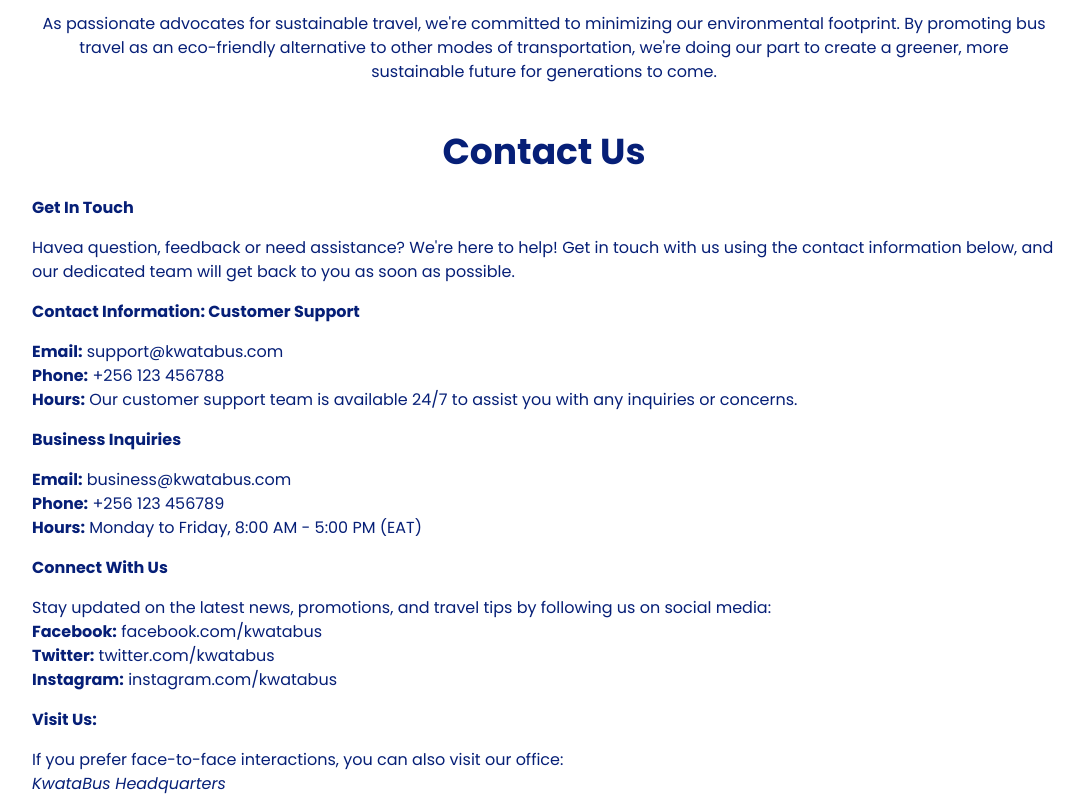
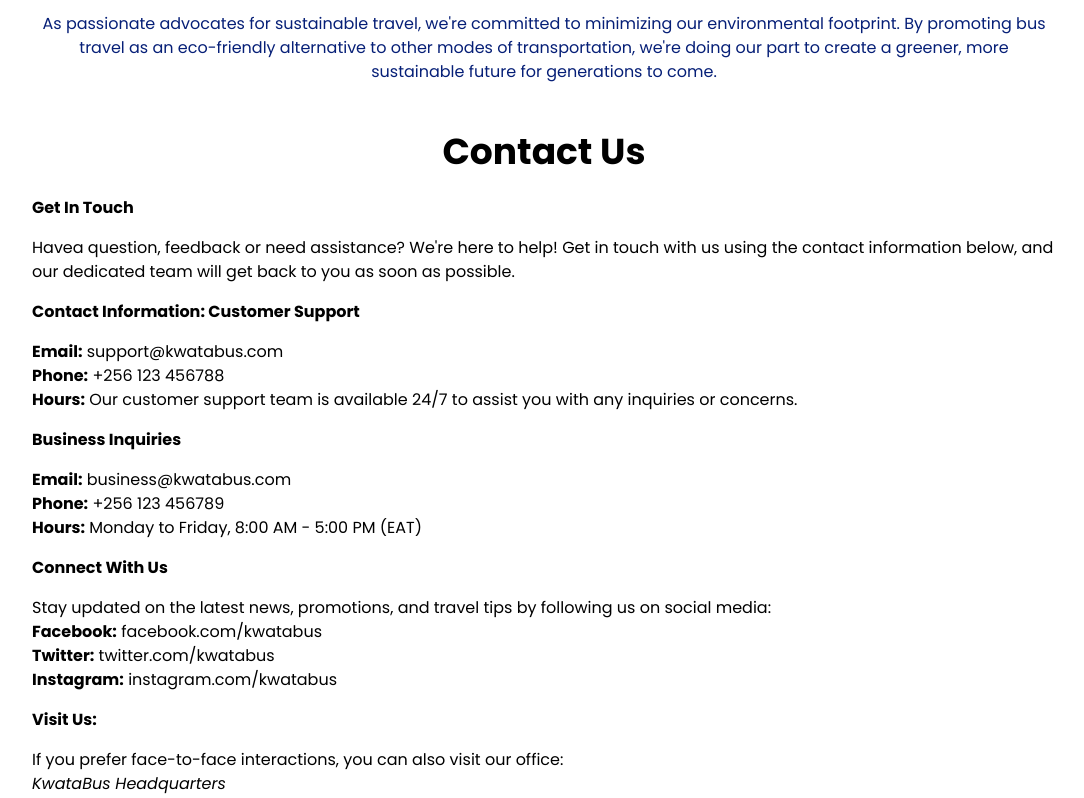
Before and after one commit to Patrickodida/KwataBus-App, a React (Vite) app: page / in a window 1280 px wide. Shown: the part 1140-1938 px from the top of the page, without its empty margins (96-1180 px from the left). Built offline with nearby package versions, Linux system fonts and the light colour scheme.

Commit message:
Modified the App.css to remove styles for the contact page

```diff
--- a/src/App.css
+++ b/src/App.css
@@ -93,11 +93,6 @@ input[type="date"]::placeholder{
     color: rgb(6, 31, 119);
 }
 
-/* Contact Section */
-.contact-section {
-    color: var(--clr-primary-navy-blue);
-}
-
 /* About section */
 .about-section {
     color: var(--clr-primary-navy-blue);
```
